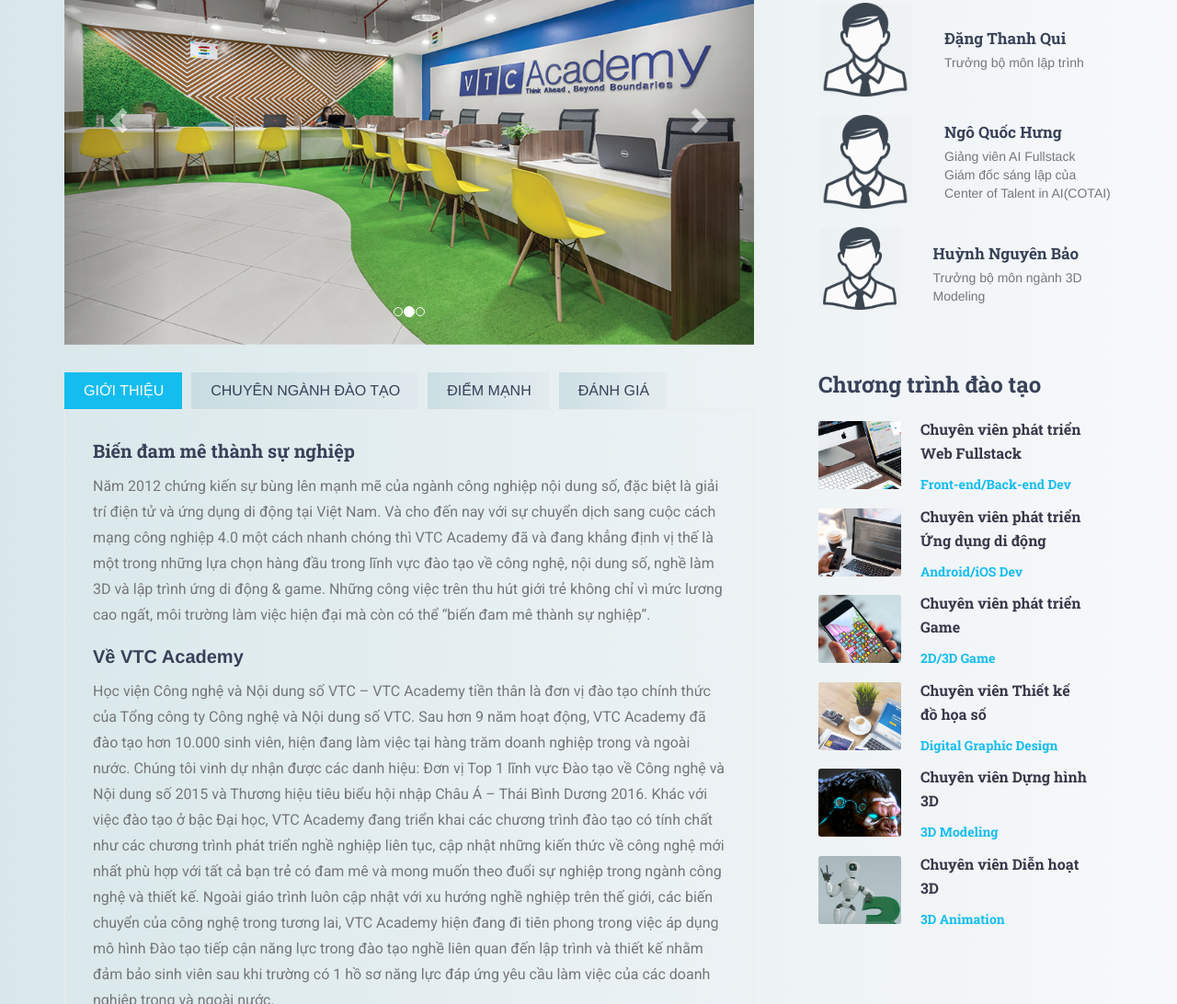
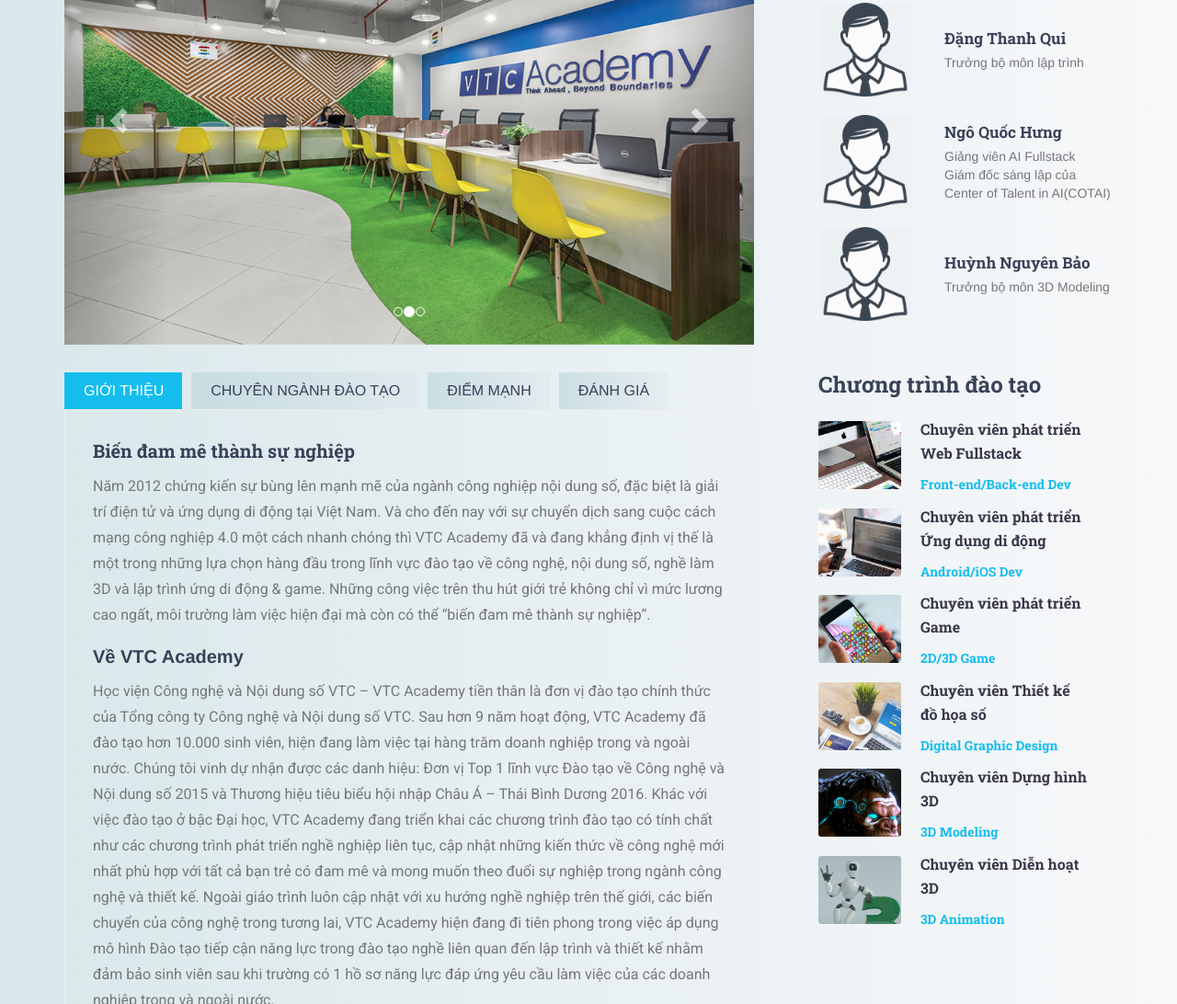
Before and after one commit to resgigi/wereview.github.io, a plain HTML site: page schoolDetails-1-Copy.html in a window 1280 px wide. Shown: the part 685-1777 px from the top of the page at 92% size. Drawn offline with nearby package versions, Linux system fonts and the light colour scheme; files whose address does not match are found by name.

Commit message:
Update trưởng bộ môn

```diff
--- a/schoolDetails-1-Copy.html
+++ b/schoolDetails-1-Copy.html
@@ -520,7 +520,7 @@
                                         <div class="teacher_image"><img src="IMG/teacher-icon.png" alt=""></div>
                                         <div class="teacher_title">
                                             <div class="teacher_name"><a href="#">Huỳnh Nguyên Bảo</a></div>
-                                            <div class="teacher_position">Trưởng bộ môn ngành 3D Modeling</div>
+                                            <div class="teacher_position">Trưởng bộ môn 3D Modeling</div>
                                         </div>
                                     </div>
                                     <div class="teacher_info">
```
Also changed, not shown: schoolDetails-1.html (+1 -1 lines).
